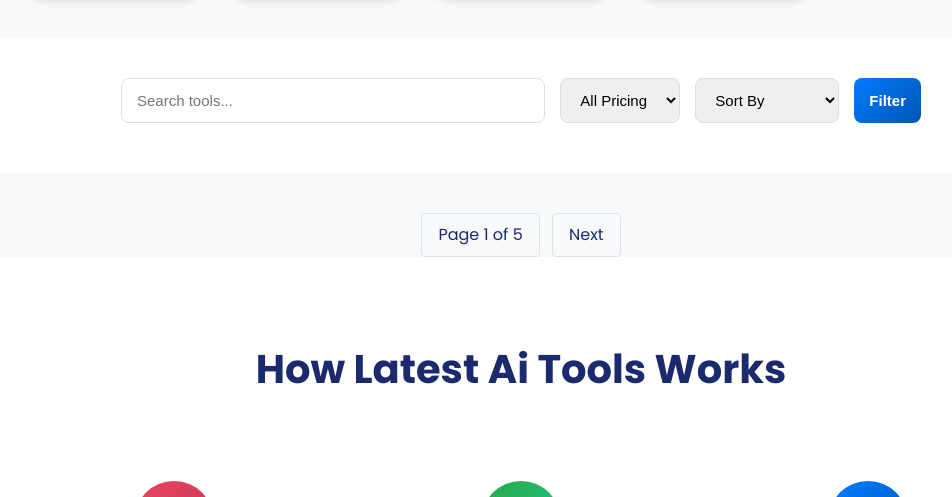
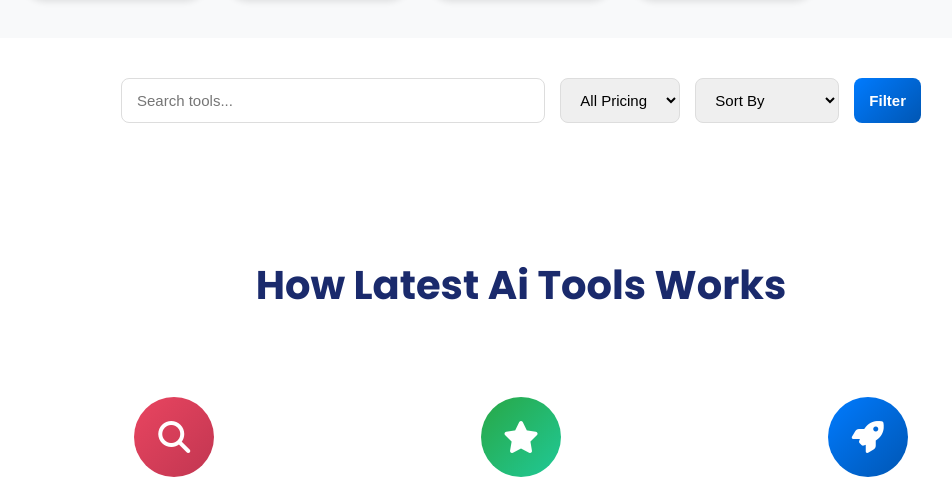
Before and after one commit to shaurya1234524/aisearchlibraryssssccc, a Django app: page / in a window 1280 px wide. Shown: the part 547-1044 px from the top of the page, without its empty margins (119-1071 px from the left). Run offline with Django 5.2, Linux system fonts and the light colour scheme; data comes from the database, SQL or seed files in the repository.

Commit message:
Update tool_list.html

```diff
--- a/tools/templates/tools/tool_list.html
+++ b/tools/templates/tools/tool_list.html
@@ -732,24 +732,6 @@
         </div>
     </section>
 
-    <!-- Pagination -->
-    <div class="pagination">
-  {% if page_obj.has_previous %}
-    <a href="?{% if search_query %}search={{ search_query }}&{% endif %}
-              {% if selected_category %}category={{ selected_category }}&{% endif %}
-              {% if selected_pricing %}pricing={{ selected_pricing }}&{% endif %}
-              page={{ page_obj.previous_page_number }}">Previous</a>
-  {% endif %}
-
-  <span>Page {{ page_obj.number }} of {{ page_obj.paginator.num_pages }}</span>
-
-  {% if page_obj.has_next %}
-    <a href="?{% if search_query %}search={{ search_query }}&{% endif %}
-              {% if selected_category %}category={{ selected_category }}&{% endif %}
-              {% if selected_pricing %}pricing={{ selected_pricing }}&{% endif %}
-              page={{ page_obj.next_page_number }}">Next</a>
-  {% endif %}
-</div>
 
 
     <!-- How It Works Section -->
```
